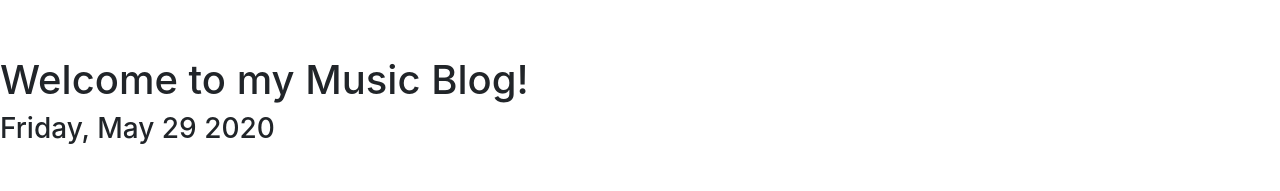
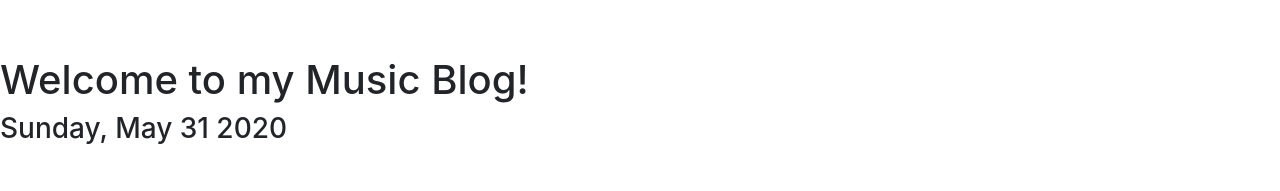
Before and after one commit to eydodoyn/eydodoyn.github.io, a website: page index.html in a window 1280 px wide. Shown: the top 191 px of the page. Drawn offline with Linux system fonts and the light colour scheme; files that its build step writes are made by us from their sources; files whose address does not match are found by name.

Commit message:
Update index.html

```diff
--- a/index.html
+++ b/index.html
@@ -21,7 +21,7 @@
 <body onLoad="renderTime();">
   <h1>Welcome to my Music Blog!</h1>
   <div id="clockDisplay" class="container"></div>
-  <h3>Friday, May 29 2020</h3>
+  <h3>Sunday, May 31 2020</h3>
 
   <!-- Page Content -->
   <div class="container">
```
